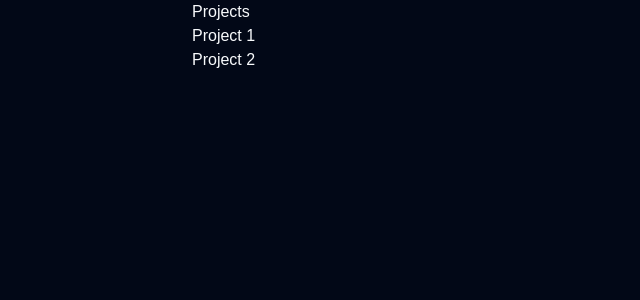
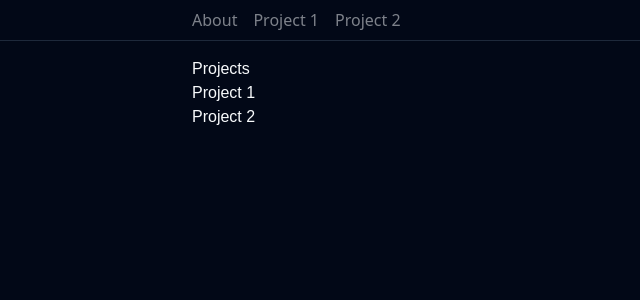
Before and after one commit to adnahl/fws-third-step, a React (Vite) app: page /projects in a window 1280 px wide. Shown: the top 300 px of the page, without its empty margins (0-640 px from the left). Built offline with nearby package versions, Linux system fonts and the light colour scheme.

Commit message:
Add navigation component and integrate it into the main app layout

```diff
--- a/src/App.tsx
+++ b/src/App.tsx
@@ -1,11 +1,11 @@
 import MainRoutes from '@/routes/main-routes'
+import Nav from '@c/header/nav'
 
-function App() {
+export default function App() {
   return (
     <>
+      <Nav />
       <MainRoutes />
     </>
   )
 }
-
-export default App
--- /dev/null
+++ b/src/components/header/nav.tsx
@@ -0,0 +1,32 @@
+import { projects } from '@/db/projects'
+import { NavLink } from 'react-router'
+
+const activeClass = 'opacity-100'
+const idleClass = 'opacity-50 hover:opacity-100'
+
+export default function Nav() {
+  return (
+    <nav className='px-4 py-2 border-b border-b-dotted mb-4'>
+      <ul className='mx-auto w-full max-w-4xl flex space-x-4'>
+        <li>
+          <NavLink
+            to='/'
+            className={({ isActive }) => (isActive ? activeClass : idleClass)}
+          >
+            About
+          </NavLink>
+        </li>
+        {projects.map(({ id }, idx) => (
+          <li key={id}>
+            <NavLink
+              to={`/projects/${id}`}
+              className={({ isActive }) => (isActive ? activeClass : idleClass)}
+            >
+              Project {idx + 1}
+            </NavLink>
+          </li>
+        ))}
+      </ul>
+    </nav>
+  )
+}
--- a/src/components/layout/main-layout.tsx
+++ b/src/components/layout/main-layout.tsx
@@ -2,7 +2,7 @@ import { Outlet } from 'react-router'
 
 export default function MainLayout() {
   return (
-    <main className='font-poppins flex flex-col items-center [&>*]:w-full [&>*]:max-w-4xl'>
+    <main className='font-poppins flex flex-col items-center [&>*]:w-full [&>*]:max-w-4xl px-4'>
       <Outlet />
     </main>
   )
--- /dev/null
+++ b/src/db/projects.ts
@@ -0,0 +1,21 @@
+export type tProject = {
+  id: string
+  name: string
+  description: string
+  body: string
+}
+
+export const projects: tProject[] = [
+  {
+    id: '1',
+    name: 'Project One',
+    description: 'This is project one',
+    body: 'This is the body of project one'
+  },
+  {
+    id: '2',
+    name: 'Project Two',
+    description: 'This is project two',
+    body: 'This is the body of project two'
+  }
+]
```
